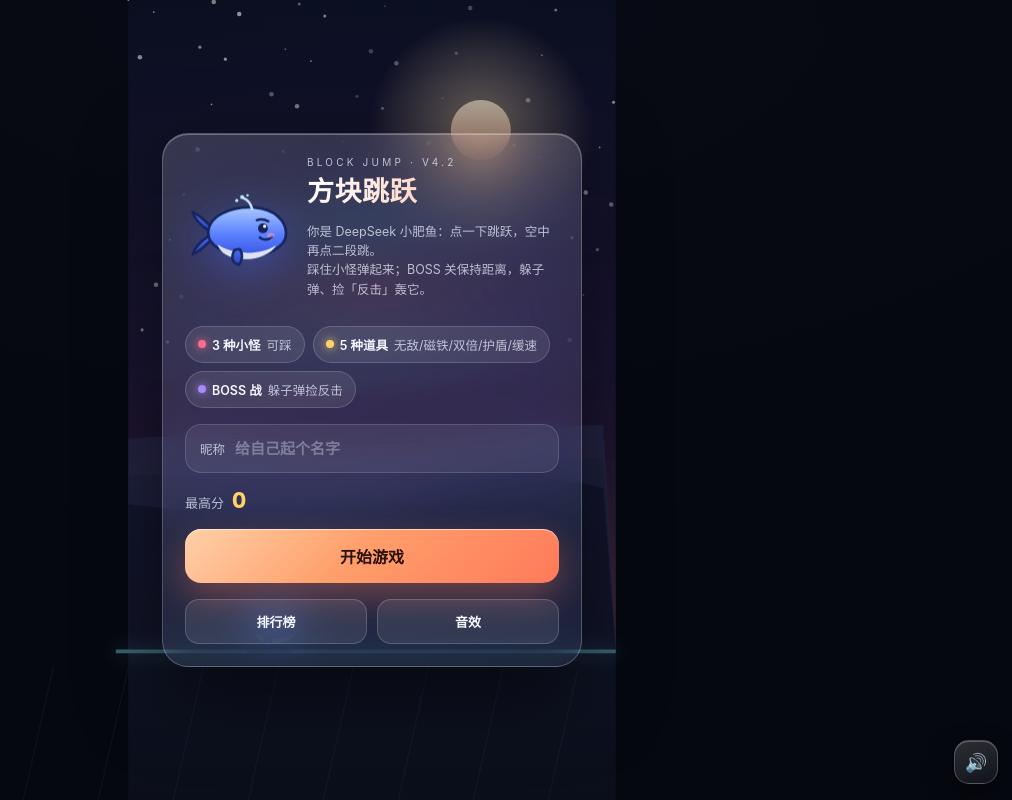
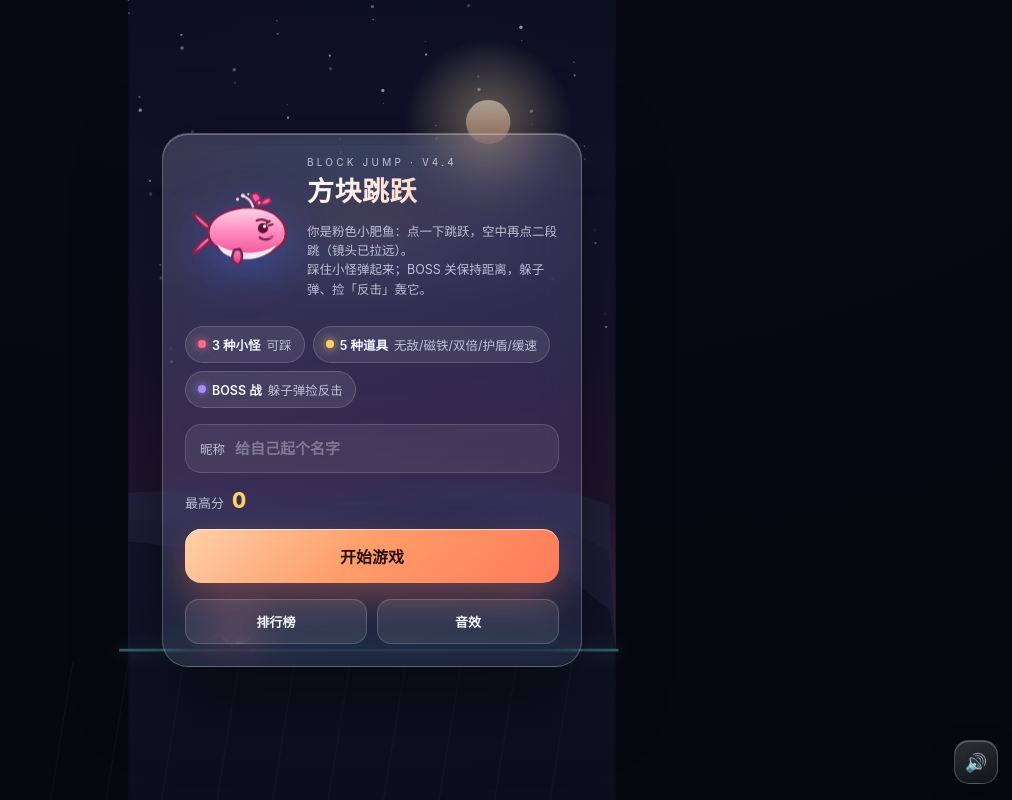
Before and after one commit to wwu88038-cloud/jiang-chaoying, a plain HTML site: page game/index.html in a window 1280 px wide. Shown: the whole page, without its empty margins (268-1280 px from the left). Drawn offline with Linux system fonts and the light colour scheme.

Commit message:
game v4.4: global camera pull-back, pink whale-girl hero

```diff
--- a/game/index.html
+++ b/game/index.html
@@ -189,9 +189,9 @@
       <div class="hero-row">
         <div class="hero-art" id="heroArt"></div>
         <div class="hero-copy">
-          <div class="kicker">BLOCK JUMP · v4.2</div>
+          <div class="kicker">BLOCK JUMP · v4.4</div>
           <h1>方块跳跃</h1>
-          <p class="sub">你是 DeepSeek 小肥鱼：点一下跳跃，空中再点二段跳。<br>踩住小怪弹起来；BOSS 关保持距离，躲子弹、捡「反击」轰它。</p>
+          <p class="sub">你是粉色小肥鱼：点一下跳跃，空中再点二段跳（镜头已拉远）。<br>踩住小怪弹起来；BOSS 关保持距离，躲子弹、捡「反击」轰它。</p>
         </div>
       </div>
       <div class="chips">
@@ -264,26 +264,33 @@
   var WHALE_SVG = '<svg xmlns="http://www.w3.org/2000/svg" viewBox="0 0 140 100">' +
     '<defs>' +
     '<linearGradient id="wg" x1="0" y1="0" x2="0" y2="1">' +
-      '<stop offset="0" stop-color="#a8c8ff"/><stop offset=".55" stop-color="#5d82ff"/><stop offset="1" stop-color="#3b57e6"/>' +
+      '<stop offset="0" stop-color="#ffd3ea"/><stop offset=".5" stop-color="#ff8dc0"/><stop offset="1" stop-color="#f2569b"/>' +
     '</linearGradient>' +
     '<linearGradient id="wf" x1="0" y1="0" x2="0" y2="1">' +
-      '<stop offset="0" stop-color="#4a6cf0"/><stop offset="1" stop-color="#2a44c4"/>' +
+      '<stop offset="0" stop-color="#ff7fb8"/><stop offset="1" stop-color="#e03f86"/>' +
     '</linearGradient>' +
     '</defs>' +
-    '<path d="M32 50 C20 42 12 34 10 25 C19 29 27 37 34 44 Z" fill="url(#wf)" stroke="#17265f" stroke-width="3.4" stroke-linejoin="round"/>' +
-    '<path d="M32 55 C20 63 12 71 10 80 C19 76 27 68 34 61 Z" fill="url(#wf)" stroke="#17265f" stroke-width="3.4" stroke-linejoin="round"/>' +
-    '<path d="M30 52 C30 30 60 17 90 19 C116 21 131 36 131 53 C131 71 106 83 78 81 C50 79 30 69 30 52 Z" fill="url(#wg)" stroke="#17265f" stroke-width="3.6"/>' +
-    '<path d="M42 67 C58 79 94 83 118 68 C111 81 88 89 66 85 C52 82 45 76 42 67 Z" fill="#eef4ff" opacity=".92"/>' +
-    '<path d="M64 74 C59 84 61 92 70 93 C75 86 75 79 71 73 Z" fill="url(#wf)" stroke="#17265f" stroke-width="3.2" stroke-linejoin="round"/>' +
-    '<circle cx="101" cy="46" r="6.4" fill="#13235e"/>' +
-    '<circle cx="103.2" cy="43.4" r="2.1" fill="#ffffff"/>' +
-    '<path d="M93 35.5 Q100 32.5 108 37" stroke="#17265f" stroke-width="3.2" fill="none" stroke-linecap="round"/>' +
-    '<path d="M97 58 Q105 64 113 57" stroke="#17265f" stroke-width="3.2" fill="none" stroke-linecap="round"/>' +
-    '<ellipse cx="111" cy="55" rx="5.2" ry="3" fill="#ff9db8" opacity=".5"/>' +
-    '<path d="M87 21 C85 13 81 9 76 7" stroke="#bfe9ff" stroke-width="3.2" fill="none" stroke-linecap="round"/>' +
-    '<circle cx="74" cy="5.5" r="2.6" fill="#bfe9ff"/>' +
-    '<circle cx="67" cy="10" r="2" fill="#bfe9ff"/>' +
-    '<circle cx="81" cy="3.4" r="1.6" fill="#bfe9ff"/>' +
+    '<path d="M32 50 C20 42 12 34 10 25 C19 29 27 37 34 44 Z" fill="url(#wf)" stroke="#7a2450" stroke-width="3.4" stroke-linejoin="round"/>' +
+    '<path d="M32 55 C20 63 12 71 10 80 C19 76 27 68 34 61 Z" fill="url(#wf)" stroke="#7a2450" stroke-width="3.4" stroke-linejoin="round"/>' +
+    '<path d="M30 52 C30 30 60 17 90 19 C116 21 131 36 131 53 C131 71 106 83 78 81 C50 79 30 69 30 52 Z" fill="url(#wg)" stroke="#7a2450" stroke-width="3.6"/>' +
+    '<path d="M42 67 C58 79 94 83 118 68 C111 81 88 89 66 85 C52 82 45 76 42 67 Z" fill="#fff4fa" opacity=".95"/>' +
+    '<path d="M64 74 C59 84 61 92 70 93 C75 86 75 79 71 73 Z" fill="url(#wf)" stroke="#7a2450" stroke-width="3.2" stroke-linejoin="round"/>' +
+    '<circle cx="101" cy="46" r="6.6" fill="#5c1036"/>' +
+    '<circle cx="103.2" cy="43.4" r="2.2" fill="#ffffff"/>' +
+    '<path d="M106 39.5 L110 36.5" stroke="#7a2450" stroke-width="2.6" stroke-linecap="round"/>' +
+    '<path d="M108.5 42.5 L113.5 41" stroke="#7a2450" stroke-width="2.6" stroke-linecap="round"/>' +
+    '<path d="M93 36 Q100 33 107 37" stroke="#7a2450" stroke-width="3" fill="none" stroke-linecap="round"/>' +
+    '<path d="M97 58 Q105 64 113 57" stroke="#7a2450" stroke-width="3.2" fill="none" stroke-linecap="round"/>' +
+    '<ellipse cx="111" cy="56" rx="5.4" ry="3.1" fill="#ff6ba6" opacity=".45"/>' +
+    '<path d="M88 18 C86 11 82 7 77 5" stroke="#ffd6ea" stroke-width="3" fill="none" stroke-linecap="round"/>' +
+    '<circle cx="75" cy="3.8" r="2.6" fill="#ffd6ea"/>' +
+    '<circle cx="68" cy="8.4" r="2" fill="#ffd6ea"/>' +
+    '<circle cx="82" cy="1.8" r="1.5" fill="#ffd6ea"/>' +
+    '<g stroke="#a32763" stroke-width="2.6" stroke-linejoin="round">' +
+      '<path d="M92 14 C86 8 84 2 90 1 C96 0 99 7 96 13 Z" fill="#ff5fa2"/>' +
+      '<path d="M98 13 C104 7 110 4 111 9 C112 14 104 16 99 15 Z" fill="#ff5fa2"/>' +
+    '</g>' +
+    '<circle cx="96" cy="13" r="3" fill="#ff8dc0" stroke="#a32763" stroke-width="2.4"/>' +
     '</svg>';
   var whaleImg = null;
   try {
@@ -294,7 +301,7 @@
   } catch (e) { whaleImg = null; }
 
   // ================= 画面尺寸 =================
-  var W = 390, H = 640, GROUND = 520, PX = 92, PS = 42;
+  var W = 527, H = 865, GROUND = 702, PX = 92, PS = 42;
   var GRAV = 3300, JUMP = -1160, JUMP2 = -1040, CUT = -500, STOMP_BOUNCE = -880;
   var BOSS_FIRST = 700, BOSS_GAP = 1700;
 
@@ -327,7 +334,7 @@
     star: '#ffd166', magnet: '#50d5e8', dbl: '#f472b6',
     white: '#ffffff',
     bot: '#f2f6ff', botL: '#ffffff', botM: '#c8d4ee', botD: '#8f9ec2', botLine: '#131a33',
-    whale: '#5d82ff', whaleD: '#2f4fd6', whaleL: '#9cbbff', whaleBelly: 'rgba(255,255,255,.42)', spout: '#bfe9ff',
+    whale: '#ff8dc0', whaleD: '#e03f86', whaleL: '#ffd3ea', whaleBelly: 'rgba(255,255,255,.5)', spout: '#ffd6ea',
     visor: '#0b1230', glow: '#7ee7ff', glow2: '#b8f6ff',
     shield: '#7ee7ff', slow: '#c084fc'
   };
@@ -460,7 +467,7 @@
   var p = { y: GROUND, vy: 0, jumps: 0, rot: 0, squash: 1, onGround: true, spin: 0 };
   var thisRank = 0, highlightScore = -1, boardTab = 0, boardFrom = 'over';
 
-  for (var si = 0; si < 70; si++) stars.push({ x: (si * 57.3) % W, y: (si * 37.7) % 300, r: 0.7 + (si % 3) * 0.55, ph: si * 0.9 });
+  for (var si = 0; si < 84; si++) stars.push({ x: (si * 57.3) % W, y: (si * 37.7) % 430, r: 0.7 + (si % 3) * 0.55, ph: si * 0.9 });
 
   // ================= DOM =================
   var el = {
@@ -715,8 +722,8 @@
   }
   function spawnBoss() {
     boss = {
-      x: camX + W - 120, baseX: camX + W - 120,
-      y: GROUND - 210, baseY: GROUND - 210,
+      x: camX + W - 72, baseX: camX + W - 72,
+      y: GROUND - 225, baseY: GROUND - 225,
       w: 70, h: 84, hp: 3, maxHp: 3,
       t: 0, attackT: 1.8, counterT: 1.2, hitFlash: 0, dying: 0
     };
@@ -735,7 +742,7 @@
       projs.push({
         x: B.x - 12 + i * 30,
         y: GROUND - 30,
-        w: 18, h: 11, vx: -225 - Math.random() * 35, t: 0
+        w: 18, h: 11, vx: -265 - Math.random() * 40, t: 0
       });
     }
   }
@@ -936,7 +943,7 @@
         }
       } else {
         // 悬浮呼吸
-        B.x = B.baseX + Math.sin(B.t * 1.15) * 24;
+        B.x = B.baseX + Math.sin(B.t * 1.15) * 16;
         B.y = B.baseY + Math.sin(B.t * 1.7) * 30;
         // 攻击
         B.attackT -= dt;
@@ -949,11 +956,11 @@
         // 刷反击弹
         B.counterT -= dt;
         if (B.counterT <= 0) {
-          B.counterT = 1.9;
+          B.counterT = 1.7;
           var hasCounter = false;
           for (var pc = 0; pc < pickups.length; pc++) if (pickups[pc].kind === 'counter') hasCounter = true;
           if (!hasCounter) {
-            pickups.push({ x: camX + W + 40, y: GROUND - 34, kind: 'counter', t: 0, got: false, vx: -165, ground: true });
+            pickups.push({ x: camX + W + 40, y: GROUND - 34, kind: 'counter', t: 0, got: false, vx: -215, ground: true });
           }
         }
       }
@@ -1159,7 +1166,7 @@
     ctx.globalAlpha = 1;
 
     // 发光星体
-    var cx = 300 - Math.cos((camX * 0.0004)) * 18, cy = 104;
+    var cx = W * 0.78 - Math.cos((camX * 0.0004)) * 22, cy = 132;
     var glow = ctx.createRadialGradient(cx, cy, 6, cx, cy, 90);
     glow.addColorStop(0, 'rgba(255,224,180,.55)');
     glow.addColorStop(1, 'rgba(255,224,180,0)');
```
